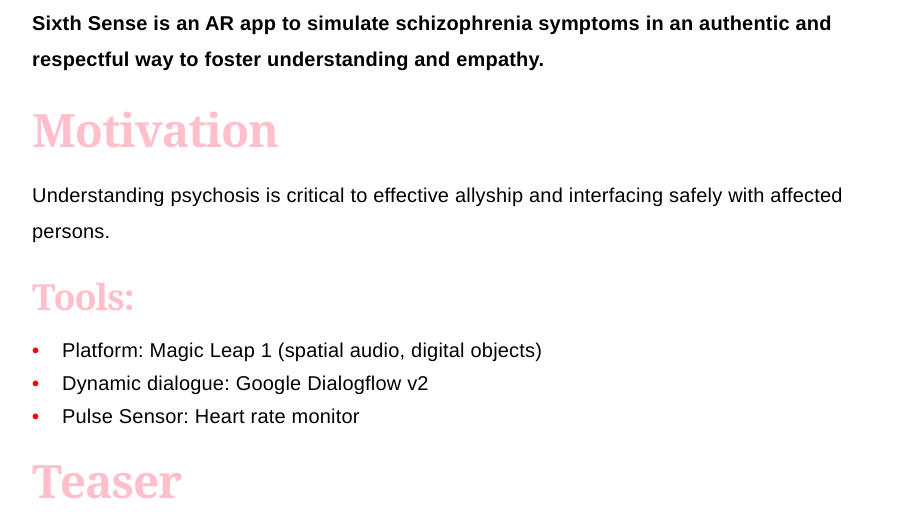
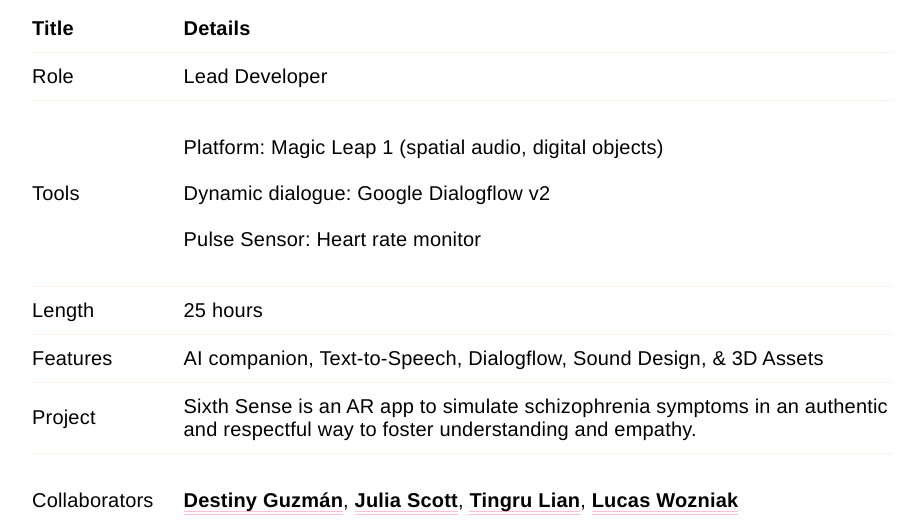
Before and after one commit to YitingLiu97/portfolio-2020, a Jekyll site: the page built from _posts/2022-07-11-SixthSense.md, in a window 1280 px wide and 1400 px high, scrolled down 445 px, cut to the strip 248-776 px from the top of the window. Shown: the whole strip, without its empty margins (178-1101 px from the left). Built offline with Jekyll 4.4.1, drawn with Linux system fonts in a browser that asks for light colours; comment, search, counter and statistics services are not loaded; some of the changed text lies outside the part shown.

Commit message:
update the table edits

```diff
--- a/_posts/2022-07-11-SixthSense.md
+++ b/_posts/2022-07-11-SixthSense.md
@@ -13,20 +12,25 @@ author: Yiting Liu
 
 ![assets/sixthsense/demo.png](assets/sixthsense/demo.png)
 
-**Sixth Sense is an AR app to simulate schizophrenia symptoms in an authentic and respectful way to foster understanding and empathy.**
+<!-- **Sixth Sense is an AR app to simulate schizophrenia symptoms in an authentic and respectful way to foster understanding and empathy.**  -->
+<!--
+  “When the term empathy was initially coined in the early 1900s, it was primarily discussed as a state of mind, an act of “feeling into” another person. In recent years it has increasingly come to also be seen as a skill that can—and arguably must—be learned and practiced.”
+― Kaitlin Ugolik Phillips, [The Future of Feeling: Building Empathy in a Tech-Obsessed World](https://www.goodreads.com/work/quotes/69419100) -->
+
+
+| Title                     | Details |
+|---------------------------|-----------------------------------|
+| Role                   | Lead Developer |
+| Tools                     | <br>Platform: Magic Leap 1 (spatial audio, digital objects) <br><br>Dynamic dialogue: Google Dialogflow v2 <br><br>Pulse Sensor: Heart rate monitor<br><br> |
+| Length                    | 25 hours  |
+|Features | AI companion, Text-to-Speech, Dialogflow, Sound Design, & 3D Assets|
+| Project                   |Sixth Sense is an AR app to simulate schizophrenia symptoms in an authentic and respectful way to foster understanding and empathy.|
+|Collaborators | <br>[Destiny Guzmán](https://www.linkedin.com/in/destiny-guzm%C3%A1n-414596119/), [Julia Scott](https://www.linkedin.com/in/julia-scott-phd/), [Tingru Lian](https://www.linkedin.com/in/tingru-lian-ab77a51aa/), [Lucas Wozniak](https://www.linkedin.com/in/lucaswozniak/)<br><br> |
+
 
 # Motivation
 
 Understanding psychosis is critical to effective allyship and interfacing safely with affected persons.
-<!--
-  “When the term empathy was initially coined in the early 1900s, it was primarily discussed as a state of mind, an act of “feeling into” another person. In recent years it has increasingly come to also be seen as a skill that can—and arguably must—be learned and practiced.”
-― Kaitlin Ugolik Phillips, [The Future of Feeling: Building Empathy in a Tech-Obsessed World](https://www.goodreads.com/work/quotes/69419100) -->
-
-## Tools:
-
-- Platform: Magic Leap 1 (spatial audio, digital objects)
-- Dynamic dialogue: Google Dialogflow v2
-- Pulse Sensor: Heart rate monitor
 
 # Teaser
 
@@ -34,10 +38,10 @@ Understanding psychosis is critical to effective allyship and interfacing safely
 
 <iframe class="responsive-iframe" src="https://www.youtube.com/embed/a_Ka7RNQJqk" title="YouTube video player" frameborder="0" allow="accelerometer; autoplay; clipboard-write; encrypted-media; gyroscope; picture-in-picture" allowfullscreen></iframe>
 </div>
+
 # **Exhibitions**
 - Games for Change Festival 2022
 - XR Brain Jam 2022 Live Demo
-
 
 <!-- # Embodied Schizophrenia Experience
 
@@ -57,6 +61,7 @@ To open the app, download [The Lab](https://developer.magicleap.com/en-us/learn/
 
 ## User Journey
 The player takes a walk in the shoes of someone with schizophrenia under the guidance of a benevolent friend. Typical encounters of daily life trigger auditory hallucinations. The player turns to their friend to help find their way through.
+
 ## The Features
 
 We delivered our first iteration of our product for the XR Brain Jam. We focused on spatial audio to create auditory hallucination with simple AR objects in the real world: alarm, book, TV.
@@ -69,11 +74,6 @@ We delivered our first iteration of our product for the XR Brain Jam. We focused
 - “It is quite intense.”
 - “I can see how it can be useful for the medical staff to experience for better undertsanding”
 - “You can only learn so much by reading. This is a wonderful tool to train empathy.”
-
-# Role
-
-I am the lead developer for this project. I am proud to successfully build the application of the MVP experience with spatial audio within 25 hours. I also took on the role of technical and art director where I assigned technical tasks for my teammates to work on certain features (AI companion, text to speech, Dialogflow, and voice over recording, and 3d assets).
-
 
 # Development Process
 ![assets/sixthsense/XRBrainJamDeveloping.jpg](assets/sixthsense/XRBrainJamDeveloping.jpg)
```
Also changed, not shown: other parts of _posts/2022-07-11-SixthSense.md (+0 -1 lines), _posts/2021-04-10-amnh-spatial-sound.md (+12 -1 lines), _posts/2021-04-20-dear-nobody.md (+12 -1 lines), _posts/2022-02-01-ace-hives.md (+9 -1 lines), _posts/2022-03-25-lifelines.md (+14 -2 lines), _posts/2021-03-05-c4d.md (renamed from _posts/2021-03-05-c4d copy.md).
